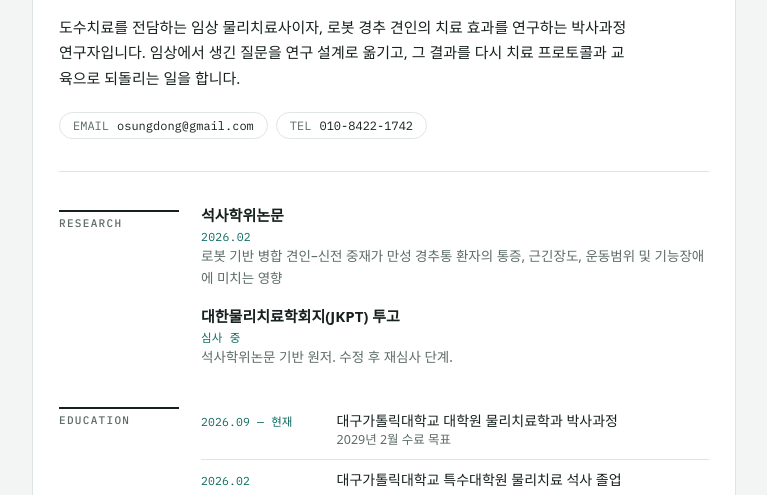
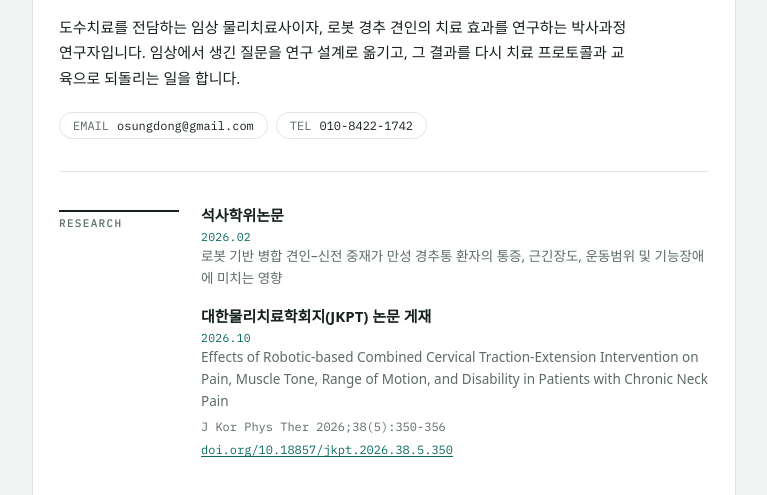
Before and after one commit to osungdong/osungdong.github.io, a plain HTML site: page index.html in a window 1280 px wide. Shown: the part 251-746 px from the top of the page, without its empty margins (256-1023 px from the left). Drawn offline with Linux system fonts and the light colour scheme; a web font is replaced by a local one.

Commit message:
Add files via upload

```diff
--- a/index.html
+++ b/index.html
@@ -172,6 +172,26 @@
     letter-spacing: 0.02em;
     font-variant-numeric: tabular-nums;
   }
+  .item .cite {
+    display: block;
+    margin-top: 4px;
+    font-family: var(--font-mono);
+    font-size: 12px;
+    color: var(--muted);
+    font-variant-numeric: tabular-nums;
+  }
+  .item .doi {
+    display: inline-block;
+    margin-top: 4px;
+    font-family: var(--font-mono);
+    font-size: 12px;
+    color: var(--accent);
+    text-decoration: underline;
+    text-underline-offset: 2px;
+    overflow-wrap: anywhere;
+  }
+  .item .doi:hover { text-decoration-thickness: 2px; }
+  .item .doi:focus-visible { outline: 2px solid var(--accent); outline-offset: 2px; }
   ul.plain { margin: 0; padding: 0; list-style: none; display: flex; flex-direction: column; gap: 7px; }
   ul.plain li { position: relative; padding-left: 15px; font-size: 14px; }
   ul.plain li::before {
@@ -288,9 +308,13 @@
           <div class="d">로봇 기반 병합 견인–신전 중재가 만성 경추통 환자의 통증, 근긴장도, 운동범위 및 기능장애에 미치는 영향</div>
         </div>
         <div class="item">
-          <div class="t">대한물리치료학회지(JKPT) 투고</div>
-          <div class="when">심사 중</div>
-          <div class="d">석사학위논문 기반 원저. 수정 후 재심사 단계.</div>
+          <div class="t">대한물리치료학회지(JKPT) 논문 게재</div>
+          <div class="when">2026.10</div>
+          <div class="d">
+            Effects of Robotic-based Combined Cervical Traction-Extension Intervention on Pain, Muscle Tone, Range of Motion, and Disability in Patients with Chronic Neck Pain
+            <span class="cite">J Kor Phys Ther 2026;38(5):350-356</span>
+            <a class="doi" href="https://doi.org/10.18857/jkpt.2026.38.5.350" target="_blank" rel="noopener">doi.org/10.18857/jkpt.2026.38.5.350</a>
+          </div>
         </div>
       </div>
     </section>
@@ -453,7 +477,7 @@
     </section>
 
   </main>
-  <footer>최종 수정 2026.10.27</footer>
+  <footer>최종 수정 2026.11.16</footer>
 </div>
 
 <script>
```
